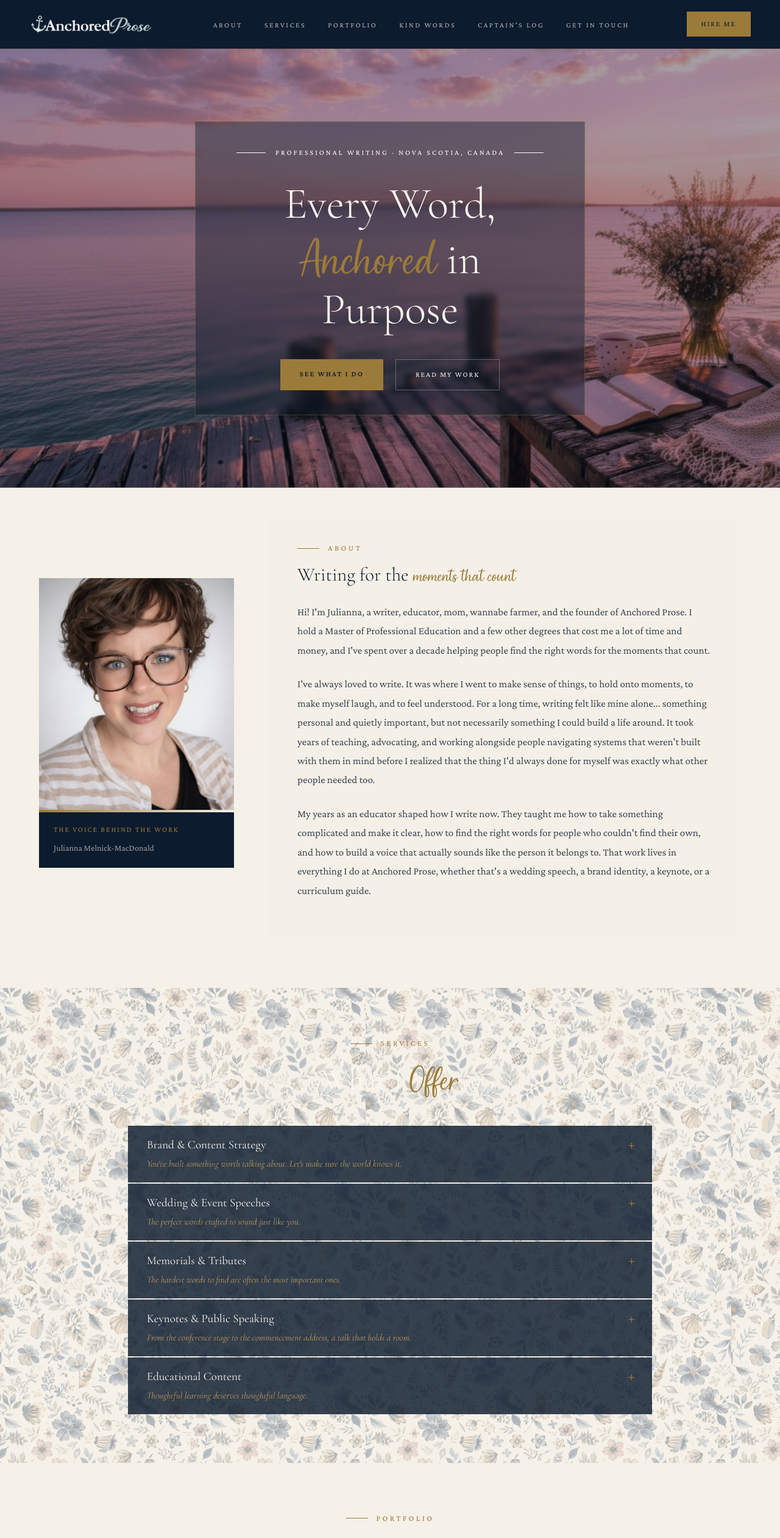
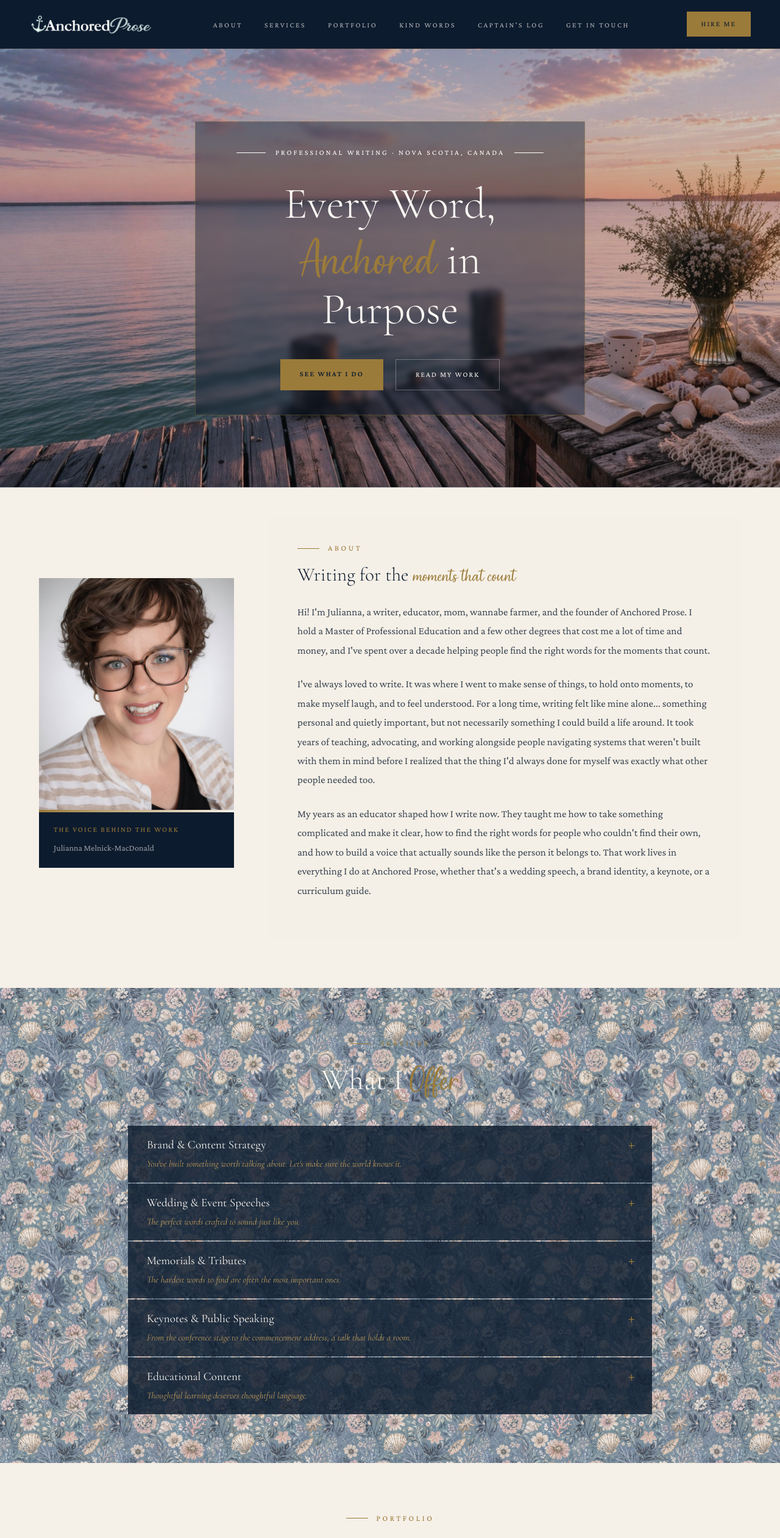
Before and after one commit to jmelnickmacdonald/anchoredprose, a Next.js app: page / in a window 1280 px wide. Shown: the top 2522 px of the page at 61% size. Built offline with nearby package versions, Linux system fonts and the light colour scheme.

Commit message:
Update globals.css

```diff
--- a/src/app/globals.css
+++ b/src/app/globals.css
@@ -39,7 +39,7 @@ nav { position: fixed; top: 0; left: 0; right: 0; z-index: 100; background: var(
 
 /* HERO */
 .hero { min-height: 100vh; display: flex; align-items: center; justify-content: center; position: relative; overflow: hidden; padding-top: 80px; background: var(--navy); }
-.hero::before { content: ''; position: absolute; inset: 0; background-image: url('/banner3.jpg'); background-size: cover; background-position: center 60%; opacity: 0.65; pointer-events: none; }
+.hero::before { content: ''; position: absolute; inset: 0; background-image: url('/mainimage.jpg'); background-size: cover; background-position: center 60%; opacity:  0.80; pointer-events: none; }
 .hero-content { position: relative; z-index: 2; max-width: 640px; padding: 40px 56px; text-align: center; background: rgba(13,27,46,0.42); border: 1px solid rgba(184,150,62,0.3); backdrop-filter: blur(4px); }
 .hero-eyebrow { font-family: var(--font-body); font-size: 12px; letter-spacing: 3px; text-transform: uppercase; color: white; margin-bottom: 32px; display: flex; align-items: center; justify-content: center; gap: 16px; }
 .hero-eyebrow::before, .hero-eyebrow::after { content: ''; display: block; width: 48px; height: 1px; background: white; }
@@ -72,7 +72,7 @@ nav { position: fixed; top: 0; left: 0; right: 0; z-index: 100; background: var(
 
 /* SERVICES — blue floral */
 .services { background: var(--cream-warm); padding: 80px 64px; position: relative; overflow: hidden; }
-.services::before { content: ''; position: absolute; inset: 0; background-image: url('/background2.jpg'); background-size: 600px; opacity: 0.35; pointer-events: none; }
+.services::before { content: ''; position: absolute; inset: 0; background-image: url('/coastal-blue.jpg'); background-size: 600px; opacity: 0.80; pointer-events: none; }
 .services-header { max-width: 480px; margin: 0 auto 48px; text-align: center; position: relative; z-index: 1; }
 .services-grid { max-width: 860px; margin: 0 auto; display: flex; flex-direction: column; gap: 2px; position: relative; z-index: 1; }
 .service-card { background: rgba(13,27,46,0.82); border-left: 3px solid transparent; padding: 20px 28px; transition: border-color 0.2s, background 0.2s; cursor: pointer; }
@@ -110,13 +110,13 @@ nav { position: fixed; top: 0; left: 0; right: 0; z-index: 100; background: var(
 
 /* TESTIMONIALS — blue floral, dark boxes */
 .testimonials { background: var(--navy); padding: 56px 64px; position: relative; overflow: hidden; text-align: center; }
-.testimonials::before { content: ''; position: absolute; inset: 0; background-image: url('/background3.jpg'); background-size: 600px; opacity: 0.35; pointer-events: none; }
+.testimonials::before { content: ''; position: absolute; inset: 0; background-image: url('/background3.jpg'); background-size: 720px; opacity: 0.88; pointer-events: none; }
 .testimonials-header { display: inline-block; margin: 0 auto 40px; text-align: center; position: relative; z-index: 1; background: rgba(13,27,46,0.75); padding: 20px 40px; border: 1px solid rgba(155,123,58,0.2); }
 .testimonials-featured { max-width: 600px; margin: 0 auto 32px; text-align: center; position: relative; z-index: 1; padding: 24px 36px; background: rgba(13,27,46,0.85); border: 1px solid rgba(184,150,62,0.2); }
 .testimonials-featured blockquote { font-family: var(--font-display); font-size: clamp(16px, 1.8vw, 20px); font-style: italic; color: var(--cream); line-height: 1.5; margin-bottom: 16px; }
 .testimonial-name { font-family: var(--font-body); font-size: 13px; color: var(--gold); font-weight: 600; margin-bottom: 2px; }
 .testimonial-role { font-family: var(--font-body); font-size: 12px; color: rgba(250,247,242,0.5); font-style: italic; }
-.testimonials-grid { max-width: 1100px; margin: 0 auto; display: grid; grid-template-columns: repeat(3, 1fr); gap: 16px; position: relative; z-index: 1; text-align: left; }
+.testimonials-grid { max-width: 900px; margin: 0 auto; display: grid; grid-template-columns: repeat(2, 1fr); gap: 16px; position: relative; z-index: 1; text-align: left; }
 .testimonial-card { background: rgba(13,27,46,0.85); border: 1px solid rgba(184,150,62,0.15); padding: 16px 20px; }
 .testimonial-card blockquote { font-family: var(--font-body); font-size: 13px; font-style: italic; color: rgba(250,247,242,0.85); line-height: 1.5; margin-bottom: 10px; }
 .testimonial-card .testimonial-name { font-size: 14px; color: var(--gold); }
@@ -157,7 +157,7 @@ nav { position: fixed; top: 0; left: 0; right: 0; z-index: 100; background: var(
 
 /* CONTACT — blue floral */
 .contact { background: var(--navy); padding: 80px 64px; position: relative; overflow: hidden; }
-.contact::before { content: ''; position: absolute; inset: 0; background-image: url('/background4.jpg'); background-size: 700px; opacity: 0.45; pointer-events: none; }
+.contact::before { content: ''; position: absolute; inset: 0; background-image: url('/background4.jpg'); background-size: 840px; opacity: 0.80; pointer-events: none; }
 .contact-grid { max-width: 1100px; margin: 0 auto; display: grid; grid-template-columns: 1fr 1fr; gap: 48px; align-items: stretch; position: relative; z-index: 1; }
 .contact-info { background: rgba(245,240,232,0.95); padding: 48px; display: flex; flex-direction: column; }
 .contact-title { font-size: clamp(32px, 3.5vw, 46px); color: var(--navy); font-weight: 300; margin-bottom: 20px; line-height: 1.15; }
```
